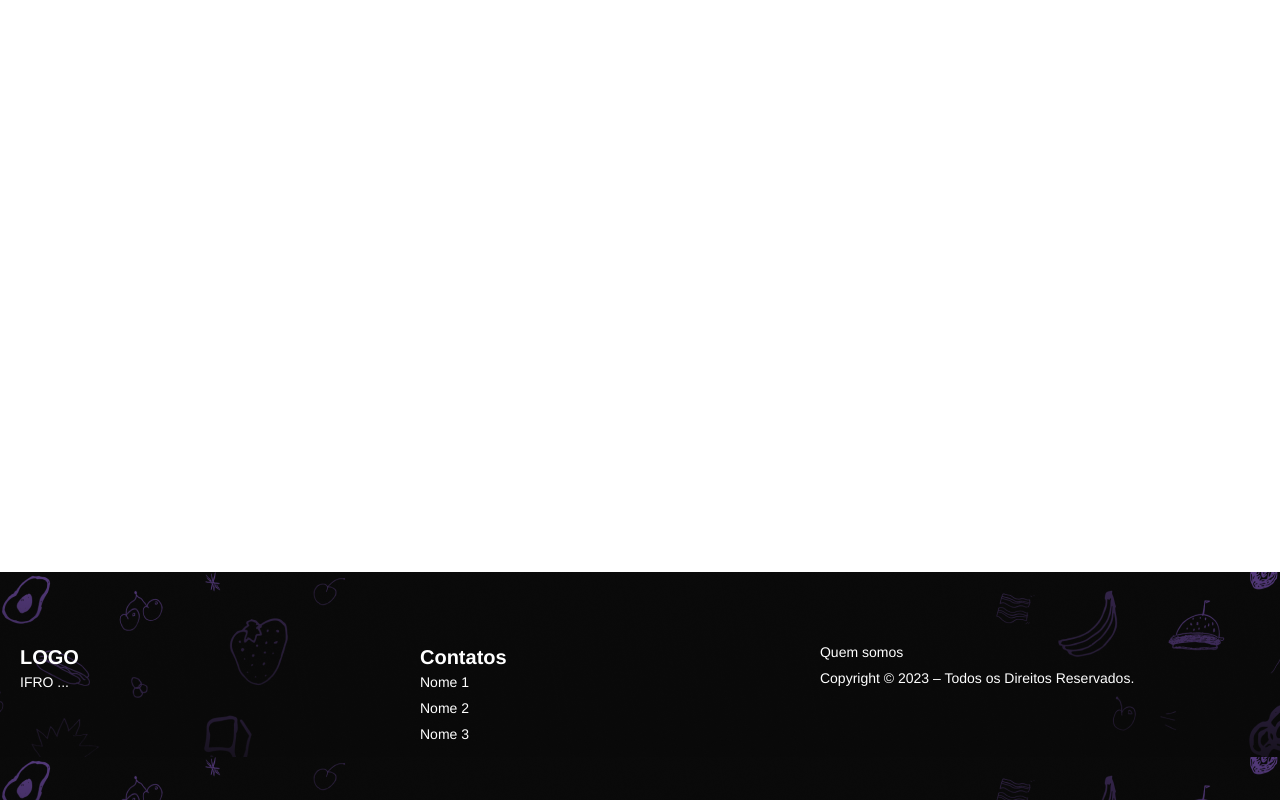
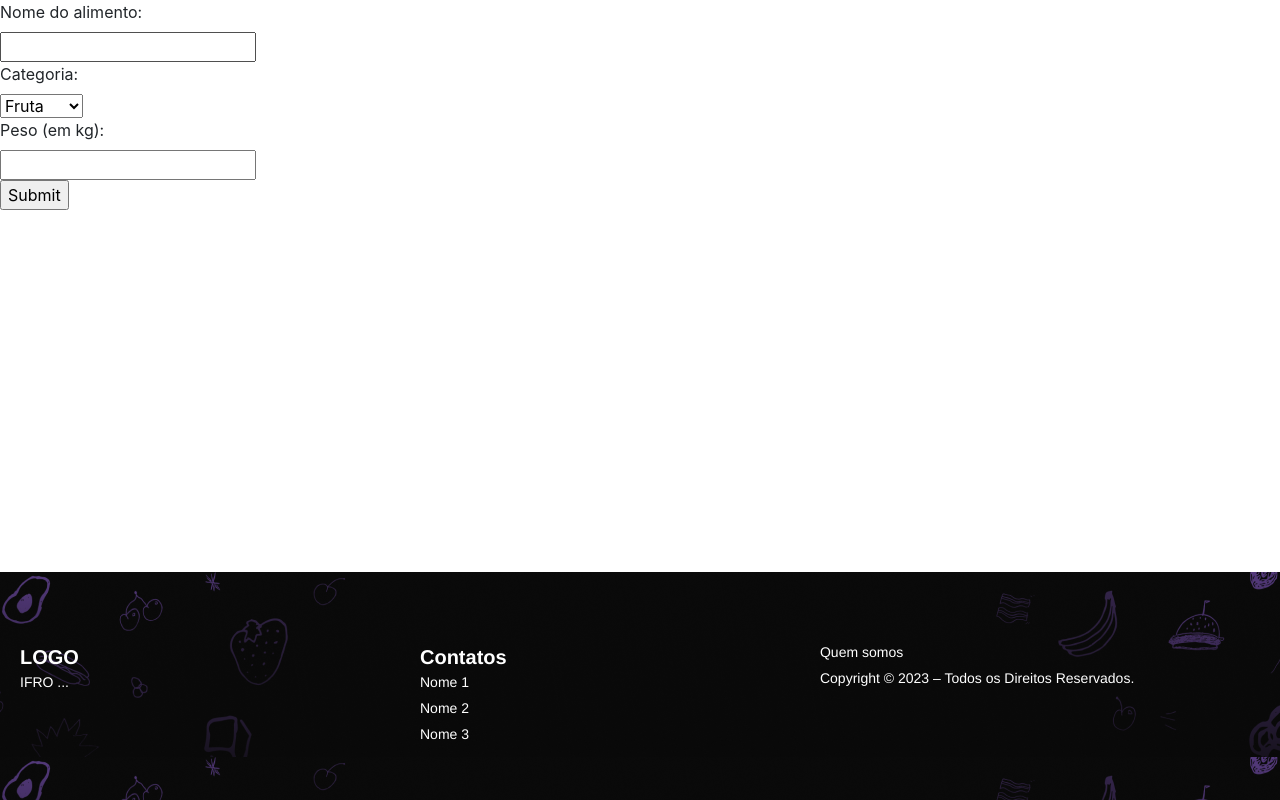
Before and after one commit to Nalanda-k-F/TrabalhoFinalWeb, a website: page public/privado/pageInicial.html in a window 1280 px wide. Drawn offline with nearby package versions, Linux system fonts and the light colour scheme.

```diff
--- a/public/privado/pageInicial.html
+++ b/public/privado/pageInicial.html
@@ -9,8 +9,20 @@
 </head>
 <body>
 
-    <br>
-    <br>
+    <form action="/submit" method="post">
+        <label for="nome">Nome do alimento:</label><br>
+        <input type="text" id="nome" name="nome"><br>
+        <label for="categoria">Categoria:</label><br>
+        <select id="categoria" name="categoria">
+          <option value="fruta">Fruta</option>
+          <option value="legume">Legume</option>
+          <option value="carne">Carne</option>
+          <!-- Adicione mais opções conforme necessário -->
+        </select><br>
+        <label for="peso">Peso (em kg):</label><br>
+        <input type="number" id="peso" name="peso" step="0.01" min="0"><br>
+        <input type="submit" value="Submit">
+      </form>
 
     <!-- Rodapé -->
     <footer class="rodape" id="contato">
```
Also changed, not shown: public/privado/sobre.html (+2 -3 lines), public/css/images/jack.png (added).
